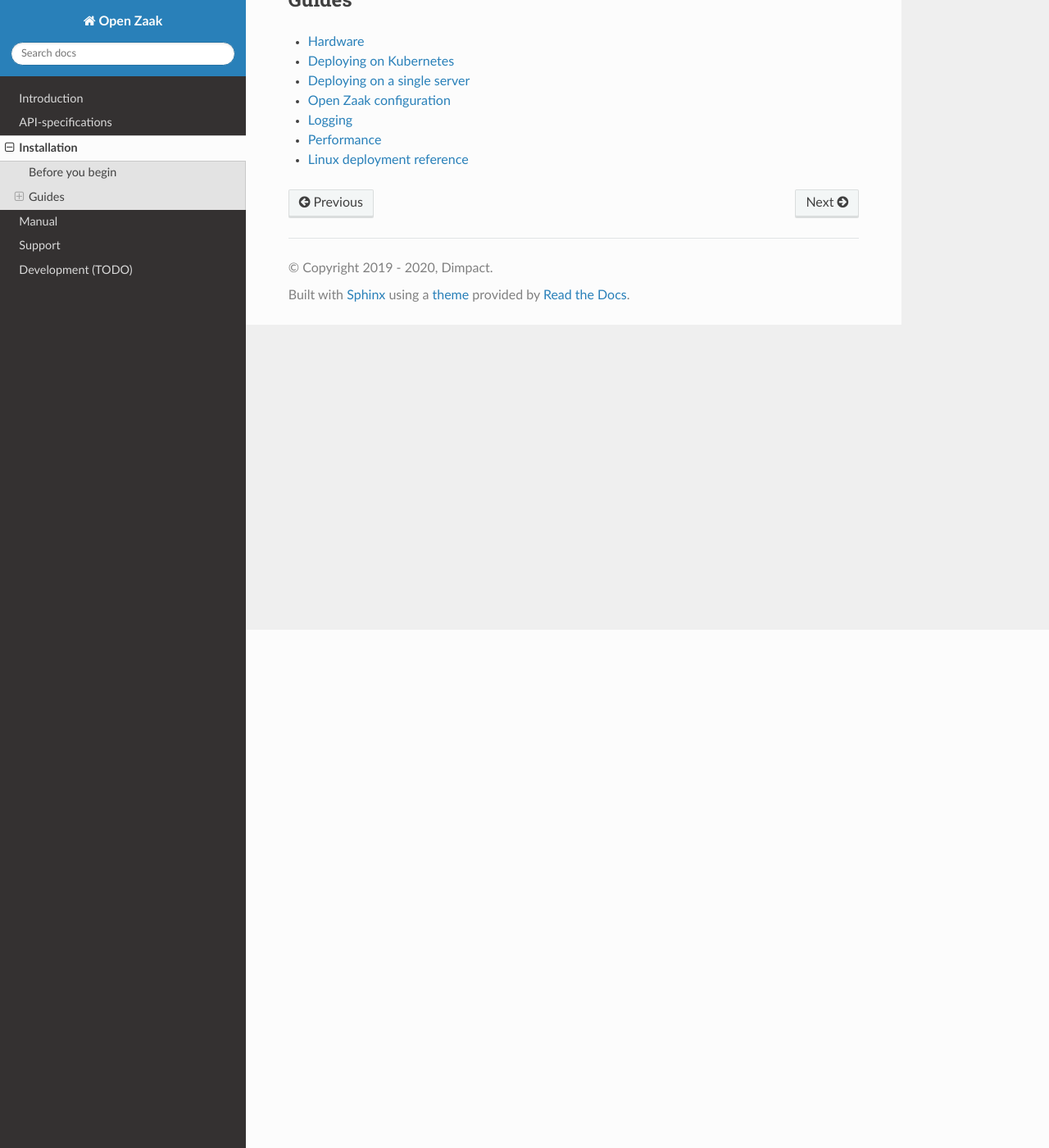
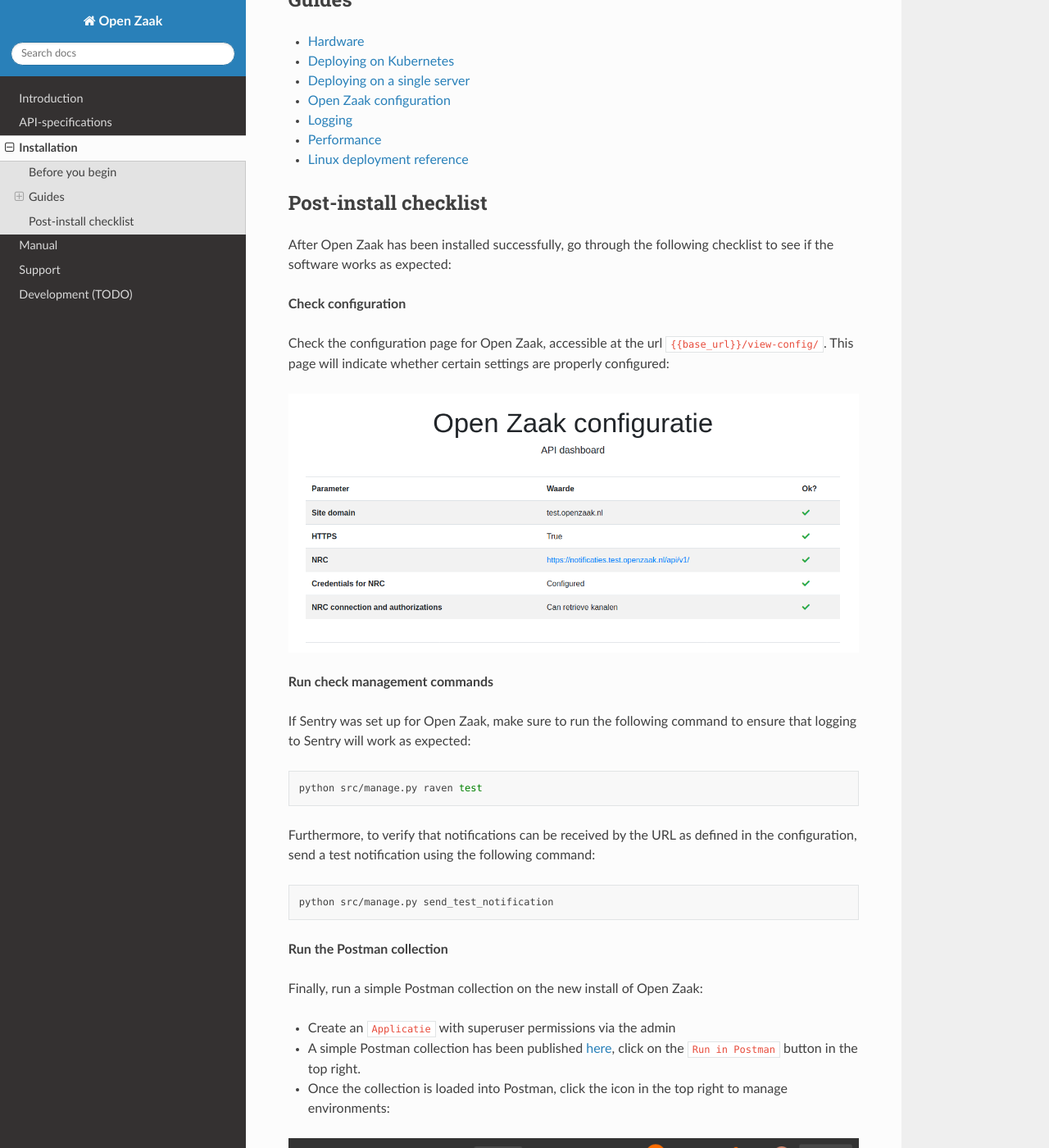
Before and after one commit to open-zaak/open-zaak, a Sphinx documentation site: the page built from docs/installation/index.rst, in a window 1280 px wide and 1400 px high, scrolled down 632 px. Shown: the whole window at 82% size. Built offline with Sphinx 7.4.7 and the Read the Docs theme 2.0.0, drawn with Linux system fonts in a browser that asks for light colours; some of the changed text lies outside the part shown.

Commit message:
Fixes #404 -- added checklist for open zaak post install

```diff
--- a/docs/installation/index.rst
+++ b/docs/installation/index.rst
@@ -44,3 +44,68 @@
    logging
    performance/index
    linux
+
+Post-install checklist
+----------------------
+
+After Open Zaak has been installed successfully, go through the following checklist
+to see if the software works as expected:
+
+**Check configuration**
+
+Check the configuration page for Open Zaak, accessible at the url ``{{base_url}}/view-config/``.
+This page will indicate whether certain settings are properly configured:
+
+.. figure:: assets/openzaak-config.png
+    :width: 100%
+    :alt: Open Zaak config page
+
+**Run check management commands**
+
+If Sentry was set up for Open Zaak, make sure to run the following command to
+ensure that logging to Sentry will work as expected:
+
+.. code-block:: shell
+
+    python src/manage.py raven test
+
+Furthermore, to verify that notifications can be received by the URL as defined
+in the configuration, send a test notification using the following command:
+
+.. code-block:: shell
+
+    python src/manage.py send_test_notification
+
+**Run the Postman collection**
+
+Finally, run a simple Postman collection on the new install of Open Zaak:
+
+* Create an ``Applicatie`` with superuser permissions via the admin
+* A simple Postman collection has been published `here`_, click on the ``Run in Postman`` button
+  in the top right.
+* Once the collection is loaded into Postman, click the icon in the top right to manage environments:
+
+.. figure:: assets/manage_envs.png
+    :width: 100%
+    :alt: Manage postman environments
+
+* Then click ``Add``, enter the correct environment variables, then click ``Update``:
+
+.. figure:: assets/create_env.png
+    :width: 100%
+    :alt: Create a postman environment
+
+* Click on the ``Runner`` button in the top left of the screen, then select the
+  imported collection and the created environment and click ``Run``
+
+.. figure:: assets/collection_runner.png
+    :width: 100%
+    :alt: Postman collection runner
+
+* If Open Zaak is properly configured, the tests will pass
+
+.. figure:: assets/results.png
+    :width: 100%
+    :alt: Postman collection runner results
+
+.. _`here`: https://documenter.getpostman.com/view/7083537/SWT8gKYU?version=latest
```
Also changed, not shown: docs/installation/assets/collection_runner.png (added), docs/installation/assets/create_env.png (added), docs/installation/assets/manage_envs.png (added), docs/installation/assets/openzaak-config.png (added), docs/installation/assets/results.png (added).
